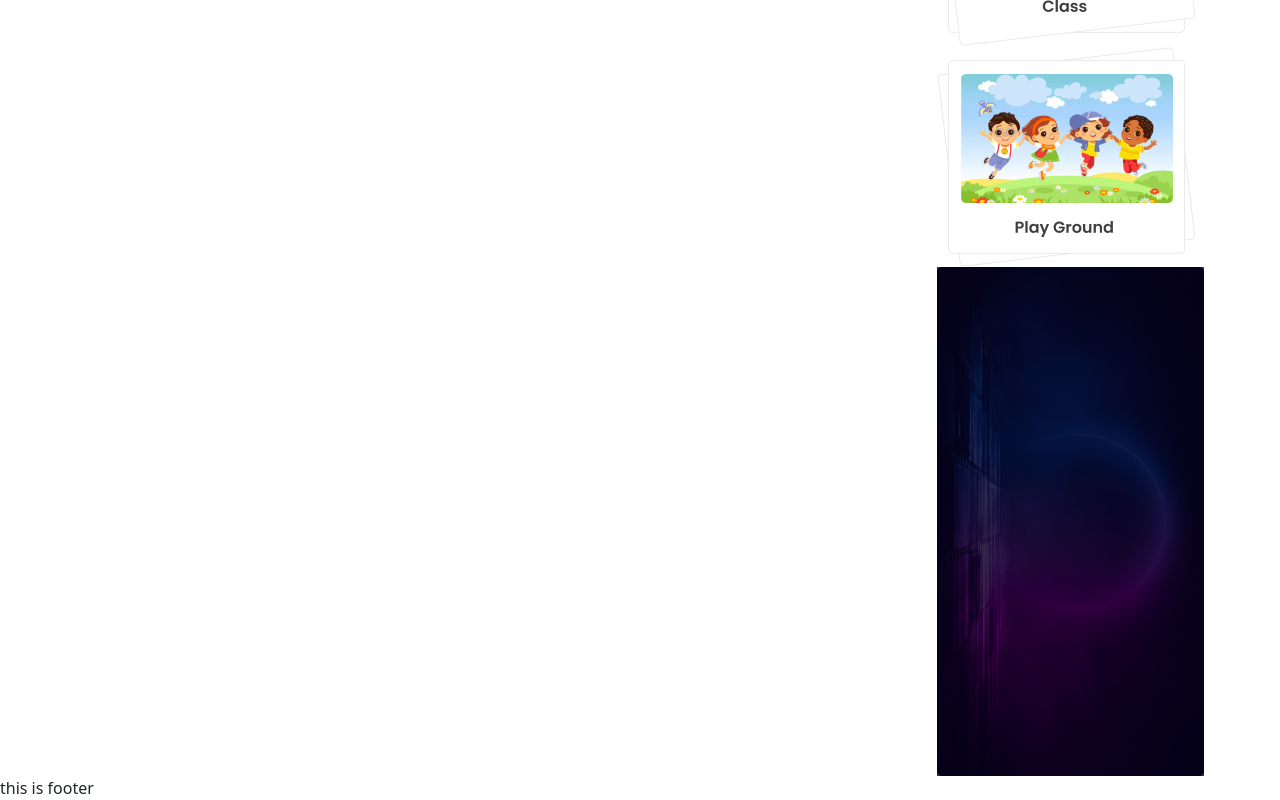
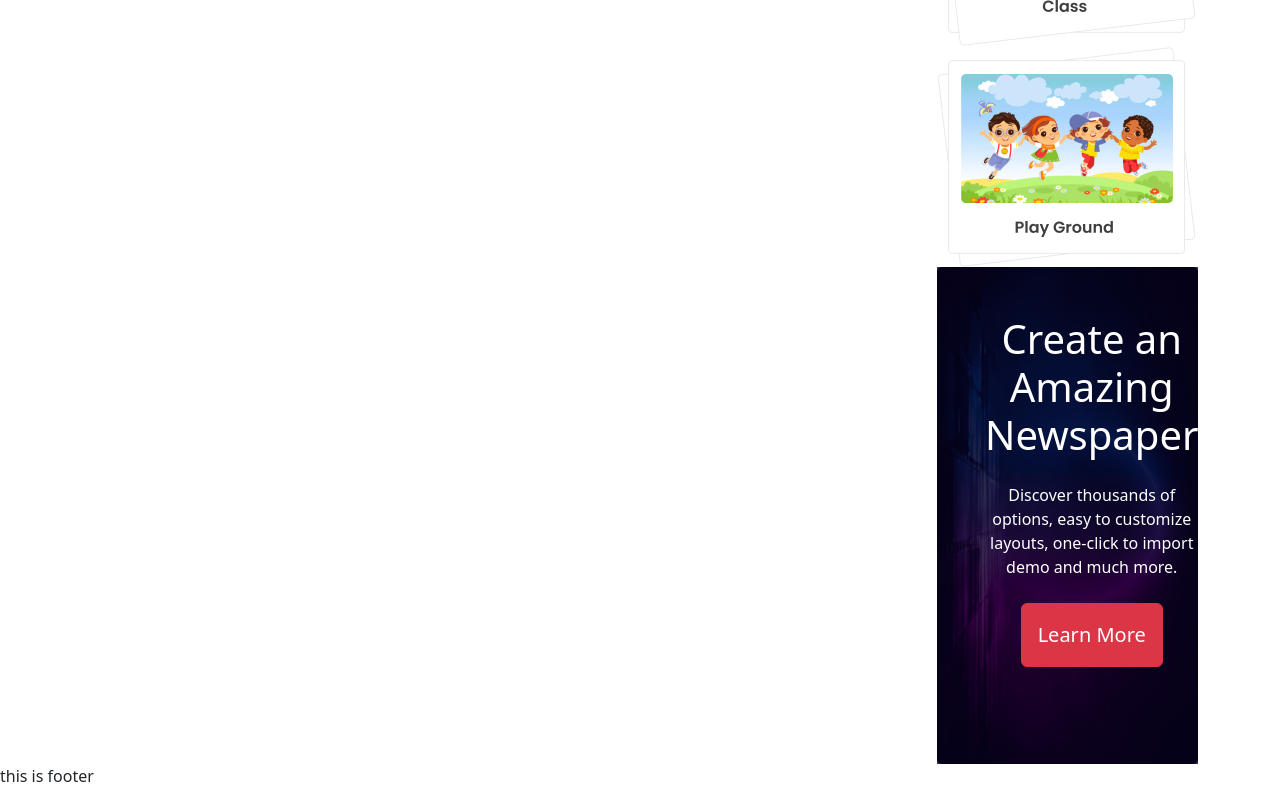
Before and after one commit to AbdullahWB/the-news-dragon, a React (Vite) app: page /news in a window 1280 px wide. Shown: the part 953-1753 px from the top of the page. Built offline with nearby package versions, Linux system fonts and the light colour scheme.

Commit message:
news bottom adds added

```diff
--- a/src/Pages/Shared/RightNav/RightNav.jsx
+++ b/src/Pages/Shared/RightNav/RightNav.jsx
@@ -4,6 +4,7 @@ import Button from 'react-bootstrap/Button';
 import ListGroup from 'react-bootstrap/ListGroup';
 import QZone from '../QZone/QZone';
 import bgpic from '../../../assets/bg.png'
+import { Link } from 'react-router-dom';
 
 
 const RightNav = () => {
@@ -21,8 +22,17 @@ const RightNav = () => {
                 </ListGroup>
             </div>
             <QZone></QZone>
-            <div>
-                <img src={bgpic} alt="" />
+            <div className='position-relative'>
+                <img className='w-100' src={bgpic} alt="" />
+                <div className='position-absolute top-0 p-5 text-center'>
+                    <h1 className='text-white text-bold mb-4'>Create an Amazing Newspaper</h1>
+                    <p className='text-white mb-4'>Discover thousands of options, easy to customize layouts, one-click to import demo and much more.</p>
+                    <Link to="">
+                        <Button className='p-3 fs-5' variant="danger">
+                            Learn More
+                        </Button>
+                    </Link>
+                </div>
             </div>
         </div>
     );
```
